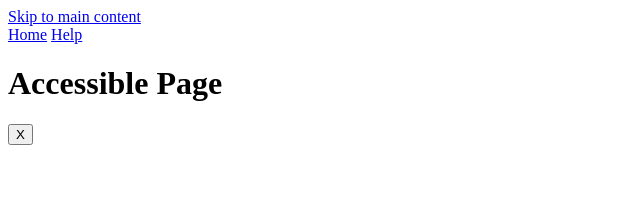
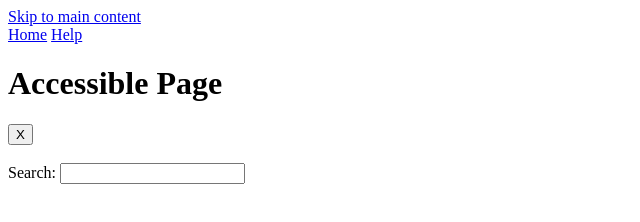
Before and after one commit to vriindaa-97/WDW_0163, a plain HTML site: page WDW_Assignments/Assignment_11/index.html in a window 1280 px wide. Shown: the whole page, without its empty margins (0-640 px from the left). Drawn offline with Linux system fonts and the light colour scheme.

Commit message:
Assignment-11 Search Bar Added

```diff
--- a/WDW_Assignments/Assignment_11/index.html
+++ b/WDW_Assignments/Assignment_11/index.html
@@ -16,7 +16,11 @@
     <main id="main-content">
         <h1>Accessible Page</h1>
         <button type="button" aria-label="Close">X</button><br><br>
-
+        <label for="search">Search:</label>
+        <input type="search"
+            id="search"
+            name="search"
+            aria-label="Search">
 
     </main>
 
```
